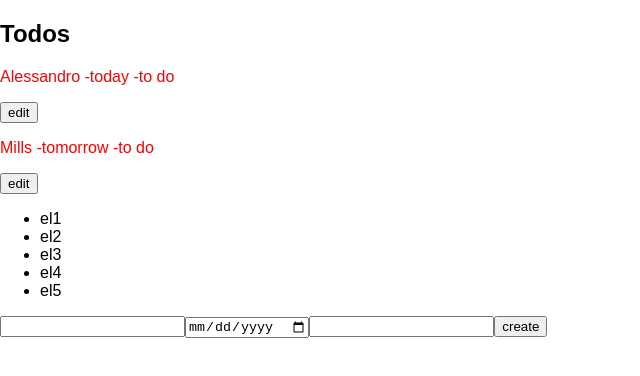
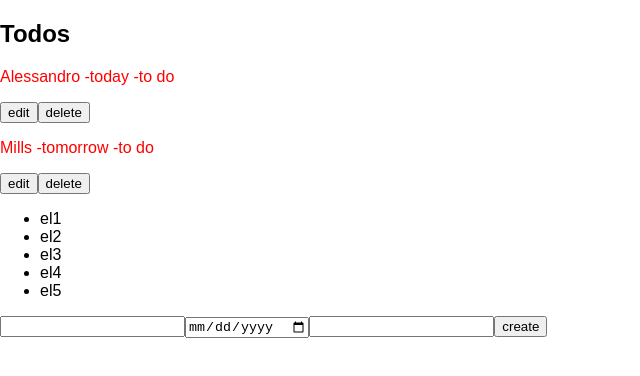
Before and after one commit to WebTerminator/todo, a React (Create React App) app: page / in a window 1280 px wide. Shown: the top 376 px of the page, without its empty margins (0-640 px from the left). Built offline with nearby package versions, Linux system fonts and the light colour scheme.

Commit message:
delete todo functionality and test added

```diff
--- a/src/actions/index.js
+++ b/src/actions/index.js
@@ -5,3 +5,8 @@ export const addTodo = (id, title, date, status) => ({
     date,
     status
 })
+
+export const deleteTodo = id => ({
+    type: 'DELETE_TODO',
+    id
+})
--- a/src/components/App.js
+++ b/src/components/App.js
@@ -54,7 +54,7 @@ class App extends Component {
   }
 
   render() {
-    const { todos } = this.props
+    const { todos, deleteTodo } = this.props
     return (
       <div className="app">
         <header className="app-header"></header>
@@ -62,7 +62,7 @@ class App extends Component {
           <div className="app-list">
             <div className="app-task">
               <h2>Todos</h2>
-              {renderTodos(todos)}
+              {renderTodos(todos, deleteTodo)}
             </div>
           </div>
         </section>
@@ -79,7 +79,7 @@ class App extends Component {
         </footer>
         <div className="overlay app-new-task">
           <form>
-            {/* create array to read inouts from */}
+            {/* create array to read inputs from */}
             <Input name="title" type="text" onChange={this.handleOnChange} />
             <Input name="date" type="date"  onChange={this.handleOnChange} />
             <Input name="status" type="text"  onChange={this.handleOnChange} />
--- a/src/components/todo.js
+++ b/src/components/todo.js
@@ -1,12 +1,21 @@
-import React from 'react';
+import React, { Component } from 'react';
 
-const Todo = ({
+class Todo extends Component {
+    handleDelete = e => {
+        console.log(e.target.dataset.id)
+        this.props.deleteTodo(e.target.dataset.id)
+    }
+    render() {
+        const {
             id,
             title,
             date,
             status,
-    updateTodo
-}) => (
+            updateTodo,
+            deleteTodo
+        } = this.props
+
+        return (
             <div>
                 <p>
                     {title} -
@@ -14,20 +23,24 @@ const Todo = ({
                     {status}
                 </p>
                 <button
-            data-id={id}
                     onClick={updateTodo}>
                         edit
                 </button>
+                <button data-id={id} onClick={this.handleDelete}>delete</button>
             </div>
-);
+        )
+    }
+}
 
-const renderTodos = (todos) => {
+const renderTodos = (todos, deleteTodo) => {
     const todosList = todos.map((el, i) =>
         <Todo
             key={el.title}
             title={el.title}
             date={el.date}
             status={el.status}
+            id={el.id}
+            deleteTodo={deleteTodo}
         />
     )
     return todosList
--- a/src/containers/index.js
+++ b/src/containers/index.js
@@ -1,6 +1,6 @@
 import React from 'react'
 import { connect } from 'react-redux'
-import { addTodo } from './../actions'
+import { addTodo, deleteTodo } from './../actions'
 import App from './../components/App'
 
 const mapStateToProps = state => ({
@@ -9,6 +9,7 @@ const mapStateToProps = state => ({
 
 const mapDispatchToProps = dispatch => ({
   addTodo: (id, date, title, status) => dispatch(addTodo(id, date, title, status)),
+  deleteTodo: id => dispatch(deleteTodo(id))
 })
 
 export default connect(
--- a/src/data.js
+++ b/src/data.js
@@ -1,4 +1,4 @@
 export const todos = [
-    {id: 4, title: 'Alessandro', date: 'today', status: 'to do'},
-    {id: 23, title: 'Mills', date: 'tomorrow', status: 'to do'}
+    {id: 'id-4', title: 'Alessandro', date: 'today', status: 'to do'},
+    {id: 'id-23', title: 'Mills', date: 'tomorrow', status: 'to do'}
   ]
--- a/src/reducers/todo.js
+++ b/src/reducers/todo.js
@@ -5,6 +5,10 @@ export const getToDo = (state = todos, action) => {
       case 'ADD_TODO':
         const { id, title, date, status } = action
         return [...state, {id, title, date, status}]
+      case 'DELETE_TODO':
+        let newState = [...state]
+        newState = newState.filter(item => item.id != action.id)
+        return newState
       default:
         return state
     }
```
Also changed, not shown: 1 other file (tests, documents, lock files or other folders). Lines whose indentation alone changed are shown as unchanged.
